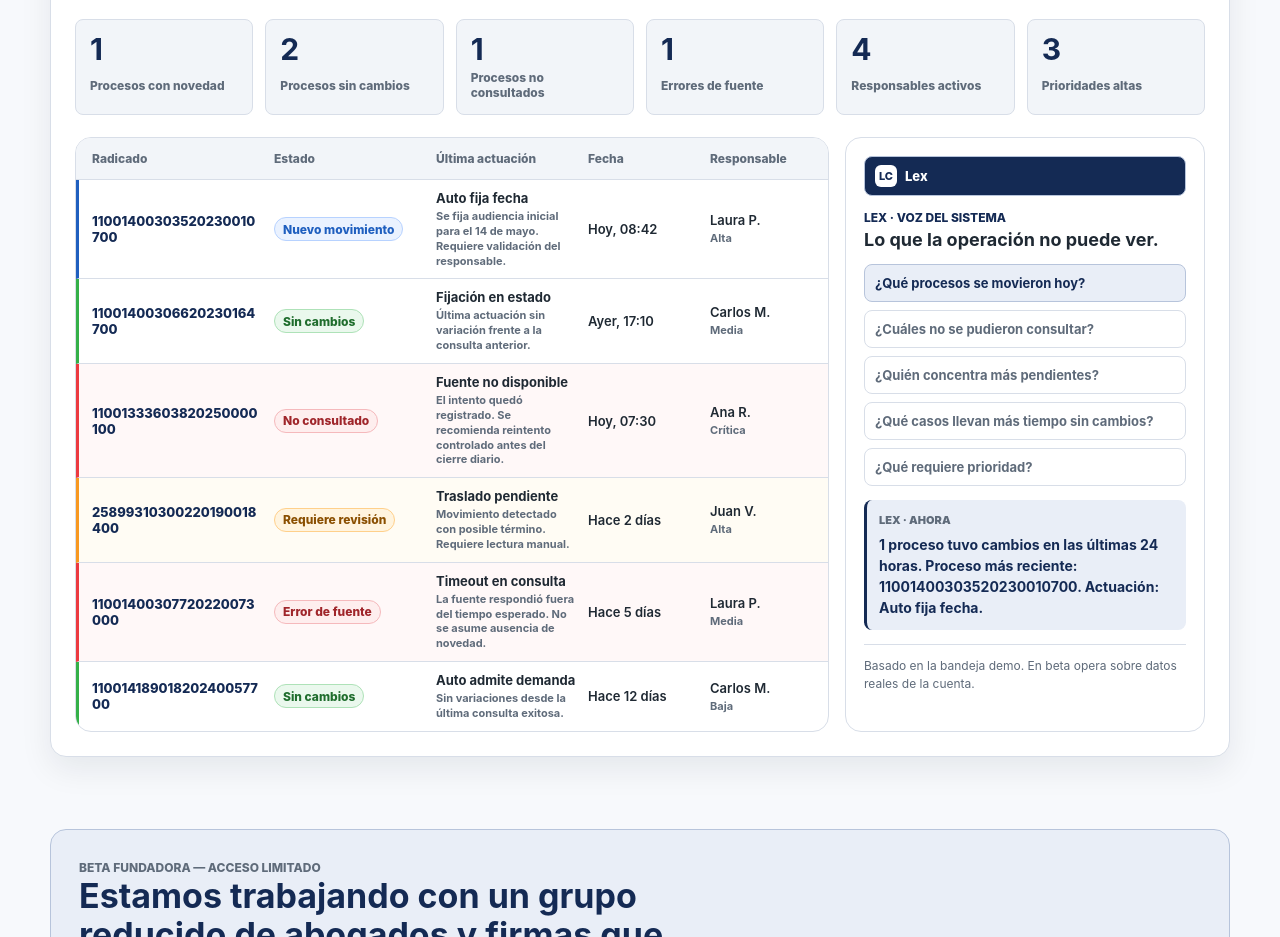
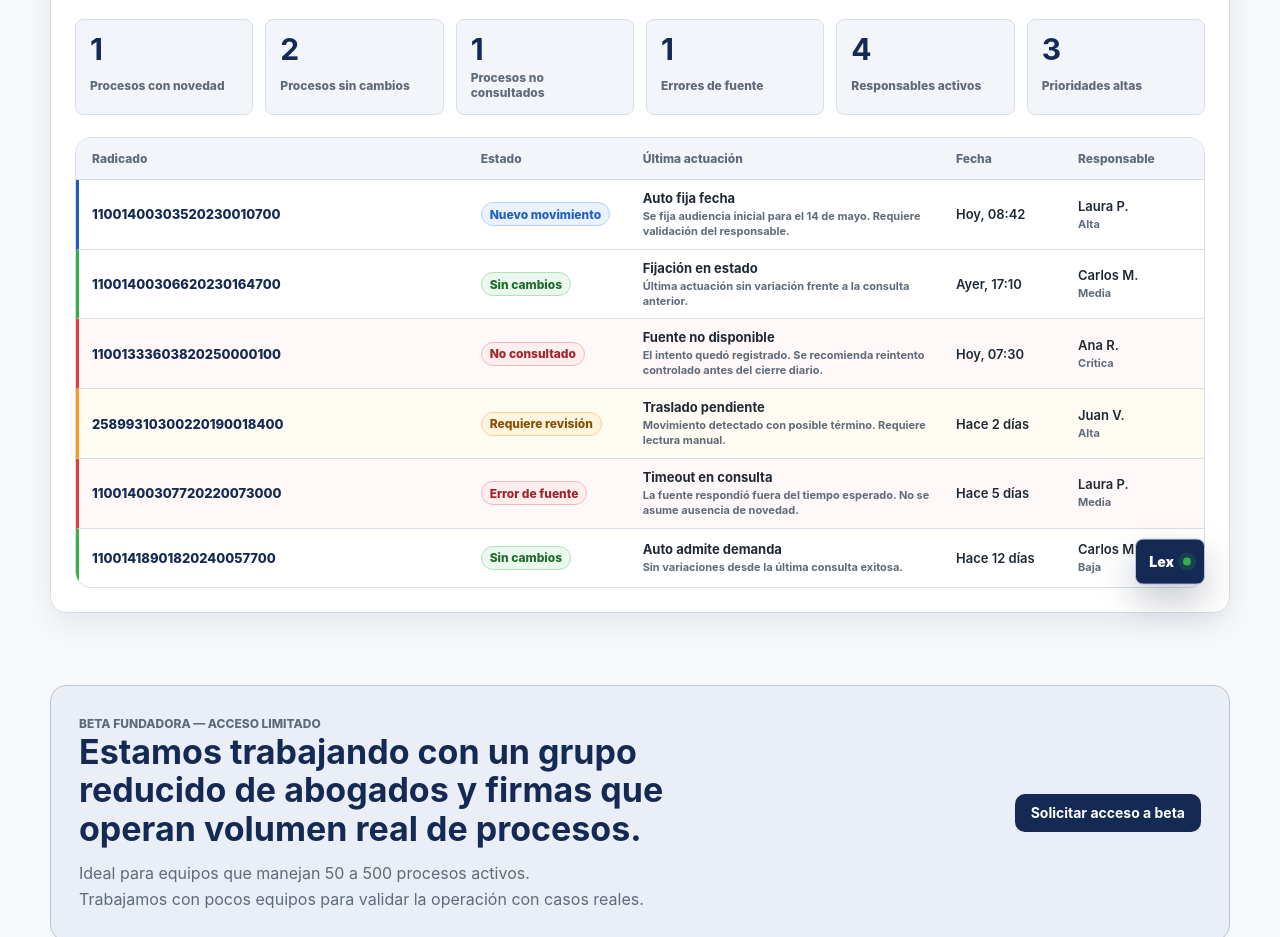
Before and after one commit to villalbajuan-maker/legal-tech, a React (Vite) app in the folder apps/web/: page / in a window 1280 px wide. Shown: the part 2680-3617 px from the top of the page. Built offline with nearby package versions, Linux system fonts and the light colour scheme.

Commit message:
Add floating Lex demo to landing

```diff
--- a/apps/web/src/main.tsx
+++ b/apps/web/src/main.tsx
@@ -1,4 +1,5 @@
-import { StrictMode, useMemo, useState } from "react";
+import { StrictMode, useEffect, useMemo, useRef, useState } from "react";
+import type { FormEvent } from "react";
 import { createRoot } from "react-dom/client";
 import logoUrl from "./assets/lexcontrol-logo.png";
 import "./styles.css";
@@ -34,6 +35,14 @@ type ProcessRow = {
 type OperationalFilter = "todos" | ProcessStatus;
 
 type TimeFilter = "24h" | "7d" | "30d" | "todos";
+
+type LexIntent = "movimientos" | "fallas" | "responsables" | "sin-cambios" | "prioridad" | "resumen";
+
+type LexMessage = {
+  id: number;
+  role: "user" | "lex";
+  content: string;
+};
 
 const diagnosticQuestions: DiagnosticQuestion[] = [
   {
@@ -236,11 +245,25 @@ function pluralize(count: number, singular: string, plural: string) {
   return count === 1 ? `${count} ${singular}` : `${count} ${plural}`;
 }
 
-function getCompanionAnswer(intent: string, rows: ProcessRow[]) {
+const lexPrompts: { label: string; value: LexIntent }[] = [
+  { label: "¿Qué procesos se movieron hoy?", value: "movimientos" },
+  { label: "¿Cuáles no se pudieron consultar?", value: "fallas" },
+  { label: "¿Quién concentra más pendientes?", value: "responsables" },
+  { label: "¿Qué casos llevan más tiempo sin cambios?", value: "sin-cambios" },
+  { label: "¿Qué requiere prioridad?", value: "prioridad" },
+  { label: "Resumen operativo", value: "resumen" },
+];
+
+function getLexAnswer(intent: LexIntent, rows: ProcessRow[]) {
   const movedToday = rows.filter((row) => row.statusType === "novedad" && row.minutesAgo <= 24 * 60);
   const failed = rows.filter((row) => row.statusType === "no-consultado" || row.statusType === "error-fuente");
   const stale = rows.filter((row) => row.statusType === "sin-cambios").sort((a, b) => b.minutesAgo - a.minutesAgo);
   const critical = rows.filter((row) => row.priority === "Crítica" || row.priority === "Alta");
+
+  if (intent === "resumen") {
+    const unchanged = rows.filter((row) => row.statusType === "sin-cambios");
+    return `${pluralize(rows.length, "proceso fue", "procesos fueron")} leídos en la bandeja demo. ${pluralize(movedToday.length, "proceso tuvo", "procesos tuvieron")} cambios en las últimas 24 horas. ${pluralize(failed.length, "proceso no pudo", "procesos no pudieron")} consultarse. ${pluralize(unchanged.length, "proceso permanece", "procesos permanecen")} sin cambios.`;
+  }
 
   if (intent === "movimientos") {
     return movedToday.length
@@ -278,6 +301,17 @@ function getCompanionAnswer(intent: string, rows: ProcessRow[]) {
   }
 
   return "Selecciona una consulta operativa.";
+}
+
+function inferLexIntent(text: string): LexIntent | null {
+  const value = text.toLowerCase();
+  if (value.includes("resumen") || value.includes("estado") || value.includes("operativo")) return "resumen";
+  if (value.includes("mov") || value.includes("cambio") || value.includes("novedad") || value.includes("actuacion")) return "movimientos";
+  if (value.includes("fall") || value.includes("error") || value.includes("fuente") || value.includes("consultar")) return "fallas";
+  if (value.includes("responsable") || value.includes("pendiente")) return "responsables";
+  if (value.includes("sin cambio") || value.includes("tiempo") || value.includes("quieto")) return "sin-cambios";
+  if (value.includes("prioridad") || value.includes("critico") || value.includes("alta")) return "prioridad";
+  return null;
 }
 
 function DiagnosticModal({
@@ -371,11 +405,19 @@ function App() {
   const [isDiagnosticOpen, setDiagnosticOpen] = useState(false);
   const [operationalFilter, setOperationalFilter] = useState<OperationalFilter>("todos");
   const [timeFilter, setTimeFilter] = useState<TimeFilter>("todos");
-  const [companionIntent, setCompanionIntent] = useState("movimientos");
-  const [isCompanionOpen, setCompanionOpen] = useState(true);
+  const [isLexOpen, setLexOpen] = useState(false);
+  const [lexInput, setLexInput] = useState("");
+  const [lexMessages, setLexMessages] = useState<LexMessage[]>([
+    {
+      id: 1,
+      role: "lex",
+      content:
+        "Bandeja demo activa. Se puede consultar movimientos, fallas, responsables, prioridad y procesos sin cambios.",
+    },
+  ]);
+  const lexMessagesRef = useRef<HTMLDivElement | null>(null);
   const rowsByTime = getRowsByTime(processRows, timeFilter);
   const visibleRows = getRowsByOperationalState(rowsByTime, operationalFilter);
-  const companionAnswer = getCompanionAnswer(companionIntent, rowsByTime);
   const summary = {
     novedades: rowsByTime.filter((row) => row.statusType === "novedad").length,
     sinCambios: rowsByTime.filter((row) => row.statusType === "sin-cambios").length,
@@ -396,13 +438,76 @@ function App() {
     { label: "30 días", value: "30d" },
     { label: "Todos", value: "todos" },
   ];
-  const companionPrompts = [
-    { label: "¿Qué procesos se movieron hoy?", value: "movimientos" },
-    { label: "¿Cuáles no se pudieron consultar?", value: "fallas" },
-    { label: "¿Quién concentra más pendientes?", value: "responsables" },
-    { label: "¿Qué casos llevan más tiempo sin cambios?", value: "sin-cambios" },
-    { label: "¿Qué requiere prioridad?", value: "prioridad" },
-  ];
+
+  useEffect(() => {
+    lexMessagesRef.current?.scrollTo({
+      top: lexMessagesRef.current.scrollHeight,
+      behavior: "smooth",
+    });
+  }, [lexMessages, isLexOpen]);
+
+  function applyLexIntent(intent: LexIntent) {
+    if (intent === "movimientos") {
+      setOperationalFilter("novedad");
+      setTimeFilter("24h");
+    }
+
+    if (intent === "fallas") {
+      setOperationalFilter("no-consultado");
+      setTimeFilter("todos");
+    }
+
+    if (intent === "sin-cambios") {
+      setOperationalFilter("sin-cambios");
+      setTimeFilter("todos");
+    }
+
+    if (intent === "prioridad" || intent === "responsables" || intent === "resumen") {
+      setOperationalFilter("todos");
+      setTimeFilter("todos");
+    }
+  }
+
+  function getRowsForLexIntent(intent: LexIntent) {
+    if (intent === "movimientos") return getRowsByTime(processRows, "24h");
+    return processRows;
+  }
+
+  function askLex(intent: LexIntent, question: string) {
+    setLexOpen(true);
+    applyLexIntent(intent);
+    const answer = getLexAnswer(intent, getRowsForLexIntent(intent));
+    setLexMessages((current) => [
+      ...current,
+      { id: current.length + 1, role: "user", content: question },
+      { id: current.length + 2, role: "lex", content: answer },
+    ]);
+  }
+
+  function submitLexQuestion(event: FormEvent<HTMLFormElement>) {
+    event.preventDefault();
+    const question = lexInput.trim();
+    if (!question) return;
+
+    const intent = inferLexIntent(question);
+    if (!intent) {
+      setLexMessages((current) => [
+        ...current,
+        { id: current.length + 1, role: "user", content: question },
+        {
+          id: current.length + 2,
+          role: "lex",
+          content:
+            "Consulta no disponible en la demo. Consultas activas: movimientos, fallas, responsables, prioridad, procesos sin cambios y resumen operativo.",
+        },
+      ]);
+      setLexInput("");
+      return;
+    }
+
+    askLex(intent, question);
+    setLexInput("");
+  }
 
   return (
     <main className="app">
@@ -567,11 +672,11 @@ function App() {
             <strong>{summary.errores}</strong>
             <span>Errores de fuente</span>
           </button>
-          <button type="button" onClick={() => setCompanionIntent("responsables")}>
+          <button type="button" onClick={() => askLex("responsables", "¿Quién concentra más pendientes?")}>
             <strong>{summary.responsables}</strong>
             <span>Responsables activos</span>
           </button>
-          <button type="button" onClick={() => setCompanionIntent("prioridad")}>
+          <button type="button" onClick={() => askLex("prioridad", "¿Qué requiere prioridad?")}>
             <strong>{rowsByTime.filter((row) => row.priority === "Alta" || row.priority === "Crítica").length}</strong>
             <span>Prioridades altas</span>
           </button>
@@ -607,45 +712,60 @@ function App() {
               </div>
             ) : null}
           </section>
+        </div>
 
-          <aside className={`companionPanel ${isCompanionOpen ? "open" : "closed"}`} aria-label="Companion operativo">
+        <div className="lexFloatingLayer" aria-live="polite">
           <button
-              className="companionToggle"
+            className="lexOrb"
             type="button"
-              onClick={() => setCompanionOpen((current) => !current)}
-              aria-expanded={isCompanionOpen}
+            onClick={() => setLexOpen((current) => !current)}
+            aria-expanded={isLexOpen}
+            aria-controls="lex-demo-panel"
           >
-              <span>LC</span>
-              Lex
+            <span>Lex</span>
+            <i />
           </button>
-            {isCompanionOpen ? (
-              <>
-                <div className="companionHeader">
+
+          {isLexOpen ? (
+            <section className="lexMiniModal" id="lex-demo-panel" aria-label="Lex demo conversacional">
+              <header className="lexModalHeader">
+                <div>
                   <span>Lex · voz del sistema</span>
-                  <strong>Lo que la operación no puede ver.</strong>
+                  <strong>Consulta esta bandeja demo.</strong>
                 </div>
-                <div className="promptList" aria-label="Preguntas sugeridas">
-                  {companionPrompts.map((prompt) => (
-                    <button
-                      type="button"
-                      className={companionIntent === prompt.value ? "active" : ""}
-                      key={prompt.value}
-                      onClick={() => setCompanionIntent(prompt.value)}
-                    >
+                <button type="button" onClick={() => setLexOpen(false)} aria-label="Cerrar Lex">
+                  Cerrar
+                </button>
+              </header>
+
+              <div className="lexMessages" ref={lexMessagesRef}>
+                {lexMessages.map((message) => (
+                  <article className={`lexMessage ${message.role}`} key={message.id}>
+                    <span>{message.role === "lex" ? "Lex" : "Usuario"}</span>
+                    <p>{message.content}</p>
+                  </article>
+                ))}
+              </div>
+
+              <div className="lexPromptRail" aria-label="Consultas sugeridas">
+                {lexPrompts.map((prompt) => (
+                  <button type="button" key={prompt.value} onClick={() => askLex(prompt.value, prompt.label)}>
                     {prompt.label}
                   </button>
                 ))}
               </div>
-                <div className="answer">
-                  <span>Lex · ahora</span>
-                  {companionAnswer}
-                </div>
-                <p className="companionFootnote">
-                  Basado en la bandeja demo. En beta opera sobre datos reales de la cuenta.
-                </p>
-              </>
+
+              <form className="lexInputBar" onSubmit={submitLexQuestion}>
+                <input
+                  value={lexInput}
+                  onChange={(event) => setLexInput(event.target.value)}
+                  placeholder="Pregunta por movimientos, fallas o responsables"
+                  aria-label="Pregunta para Lex"
+                />
+                <button type="submit">Enviar</button>
+              </form>
+            </section>
           ) : null}
-          </aside>
         </div>
       </section>
 
--- a/apps/web/src/styles.css
+++ b/apps/web/src/styles.css
@@ -453,6 +453,8 @@ h3 {
 }
 
 .controlSurface {
+  position: relative;
+  overflow: visible;
   border: 1px solid var(--border);
   border-radius: 16px;
   padding: 24px;
@@ -614,12 +616,11 @@ h3 {
 
 .workbench {
   display: grid;
-  grid-template-columns: minmax(0, 1fr) minmax(310px, 360px);
+  grid-template-columns: minmax(0, 1fr);
   gap: 16px;
 }
 
 .tablePanel,
-.companionPanel,
 .signal,
 .step,
 .signup {
@@ -738,121 +739,226 @@ h3 {
   color: var(--error-text);
 }
 
-.companionPanel {
+.emptyState {
+  padding: 22px;
+  color: var(--muted);
+  font-size: 13px;
+  font-weight: 750;
+}
+
+.lexFloatingLayer {
+  position: absolute;
+  right: 24px;
+  bottom: 24px;
+  z-index: 6;
+  display: grid;
+  justify-items: end;
+  pointer-events: none;
+}
+
+.lexOrb,
+.lexMiniModal {
+  pointer-events: auto;
+}
+
+.lexOrb {
+  position: relative;
+  display: inline-grid;
+  grid-template-columns: auto 8px;
+  align-items: center;
+  gap: 9px;
+  min-height: 46px;
+  border: 1px solid var(--brand-border);
+  border-radius: 8px;
+  padding: 10px 13px;
+  background: var(--brand);
+  color: #ffffff;
+  font-size: 14px;
+  font-weight: 900;
+  box-shadow: 0 12px 32px rgb(15 23 42 / 0.18);
+  animation: lex-breathe 2.4s ease-in-out infinite;
+}
+
+.lexOrb span {
+  letter-spacing: 0;
+}
+
+.lexOrb i {
+  width: 8px;
+  height: 8px;
+  border-radius: 999px;
+  background: var(--success);
+  box-shadow: 0 0 0 5px rgb(52 176 72 / 0.16);
+}
+
+.lexMiniModal {
+  position: absolute;
+  right: 0;
+  bottom: 62px;
+  display: grid;
+  grid-template-rows: auto minmax(180px, 1fr) auto auto;
+  width: min(430px, calc(100vw - 40px));
+  max-height: min(560px, calc(100vh - 120px));
+  overflow: hidden;
+  border: 1px solid var(--brand-border);
+  border-radius: 8px;
+  background: #ffffff;
+  box-shadow: 0 18px 48px rgb(15 23 42 / 0.22);
+}
+
+.lexModalHeader {
+  display: flex;
+  align-items: start;
+  justify-content: space-between;
+  gap: 16px;
+  border-bottom: 1px solid var(--border);
+  padding: 14px;
+  background: var(--surface-subtle);
+}
+
+.lexModalHeader span,
+.lexMessage span {
+  display: block;
+  color: var(--brand);
+  font-size: 11px;
+  font-weight: 900;
+  text-transform: uppercase;
+}
+
+.lexModalHeader strong {
+  display: block;
+  margin-top: 4px;
+  color: var(--text);
+  font-size: 16px;
+  line-height: 1.25;
+}
+
+.lexModalHeader button {
+  min-height: 30px;
+  border: 1px solid var(--border);
+  border-radius: 8px;
+  padding: 6px 9px;
+  background: #ffffff;
+  color: var(--muted);
+  font-size: 12px;
+  font-weight: 800;
+}
+
+.lexMessages {
   display: grid;
   align-content: start;
-  gap: 14px;
-  padding: 18px;
+  gap: 10px;
+  overflow-y: auto;
+  padding: 14px;
+  background: #ffffff;
 }
 
-.companionPanel.closed {
-  display: flex;
-  align-items: start;
-  justify-content: end;
-  min-height: 88px;
-  padding: 14px;
+.lexMessage {
+  display: grid;
+  gap: 5px;
+  max-width: 92%;
 }
 
-.companionToggle {
-  display: inline-flex;
-  align-items: center;
+.lexMessage p {
+  margin: 0;
+  border: 1px solid var(--border);
+  border-radius: 8px;
+  padding: 10px 11px;
+  color: var(--text);
+  font-size: 13px;
+  font-weight: 650;
+  line-height: 1.45;
+}
+
+.lexMessage.lex p {
+  border-left: 3px solid var(--brand);
+  background: var(--brand-soft);
+  color: var(--brand);
+}
+
+.lexMessage.user {
+  justify-self: end;
+}
+
+.lexMessage.user span {
+  color: var(--muted);
+  text-align: right;
+}
+
+.lexMessage.user p {
+  border-color: var(--brand-border);
+  background: var(--surface-subtle);
+}
+
+.lexPromptRail {
+  display: flex;
+  gap: 7px;
+  overflow-x: auto;
+  border-top: 1px solid var(--border);
+  padding: 10px 12px;
+  background: #ffffff;
+}
+
+.lexPromptRail button {
+  flex: 0 0 auto;
+  min-height: 30px;
+  border: 1px solid var(--border);
+  border-radius: 8px;
+  padding: 6px 10px;
+  background: #ffffff;
+  color: var(--muted);
+  font-size: 12px;
+  font-weight: 800;
+}
+
+.lexPromptRail button:hover {
+  border-color: var(--brand-border);
+  background: var(--brand-soft);
+  color: var(--brand);
+}
+
+.lexInputBar {
+  display: grid;
+  grid-template-columns: minmax(0, 1fr) auto;
   gap: 8px;
+  border-top: 1px solid var(--border);
+  padding: 12px;
+  background: var(--surface-subtle);
+}
+
+.lexInputBar input {
   min-height: 38px;
-  border: 1px solid var(--brand-border);
+  min-width: 0;
+  border: 1px solid var(--border);
   border-radius: 8px;
-  padding: 8px 10px;
+  padding: 9px 10px;
+  background: #ffffff;
+  color: var(--text);
+  font-size: 13px;
+}
+
+.lexInputBar button {
+  min-height: 38px;
+  border: 1px solid var(--brand);
+  border-radius: 8px;
+  padding: 9px 12px;
   background: var(--brand);
   color: #ffffff;
   font-size: 13px;
   font-weight: 850;
 }
 
-.companionToggle span {
-  display: inline-grid;
-  place-items: center;
-  width: 22px;
-  height: 22px;
-  border-radius: 6px;
-  background: #ffffff;
-  color: var(--brand);
-  font-size: 11px;
-}
+@keyframes lex-breathe {
+  0%,
+  100% {
+    transform: translateY(0);
+    box-shadow: 0 12px 32px rgb(15 23 42 / 0.18);
+  }
 
-.companionHeader span {
-  display: block;
-  color: var(--brand);
-  font-size: 12px;
-  font-weight: 800;
-  text-transform: uppercase;
-}
-
-.companionHeader strong {
-  display: block;
-  margin-top: 4px;
-  font-size: 18px;
-}
-
-.companionPanel p {
-  margin-bottom: 0;
-  color: var(--muted);
-  line-height: 1.5;
-}
-
-.promptList {
-  display: grid;
-  gap: 8px;
-}
-
-.promptList button {
-  min-height: 38px;
-  border: 1px solid var(--border);
-  border-radius: 8px;
-  padding: 9px 10px;
-  background: #ffffff;
-  color: var(--muted);
-  text-align: left;
-  font-size: 13px;
-  font-weight: 750;
-}
-
-.promptList button:hover,
-.promptList button.active {
-  border-color: var(--brand-border);
-  background: var(--brand-soft);
-  color: var(--brand);
-}
-
-.answer {
-  border-left: 3px solid var(--brand);
-  border-radius: 8px;
-  padding: 12px;
-  background: var(--brand-soft);
-  color: var(--brand);
-  font-size: 14px;
-  font-weight: 700;
-  line-height: 1.5;
-}
-
-.answer span {
-  display: block;
-  margin-bottom: 5px;
-  color: var(--muted);
-  font-size: 11px;
-  font-weight: 900;
-  text-transform: uppercase;
-}
-
-.companionFootnote {
-  border-top: 1px solid var(--border);
-  padding-top: 12px;
-  font-size: 12px;
-}
-
-.emptyState {
-  padding: 22px;
-  color: var(--muted);
-  font-size: 13px;
-  font-weight: 750;
+  50% {
+    transform: translateY(-4px);
+    box-shadow: 0 18px 38px rgb(15 23 42 / 0.24);
+  }
 }
 
 .valueSection,
@@ -1105,8 +1211,11 @@ h3 {
 .signup select:focus,
 .button:focus-visible,
 .filter:focus-visible,
-.promptList button:focus-visible,
-.companionToggle:focus-visible,
+.lexOrb:focus-visible,
+.lexModalHeader button:focus-visible,
+.lexPromptRail button:focus-visible,
+.lexInputBar input:focus,
+.lexInputBar button:focus-visible,
 .nav a:focus-visible,
 .navCta:focus-visible {
   outline: 2px solid var(--info);
@@ -1222,6 +1331,18 @@ h3 {
     padding: 16px;
   }
 
+  .lexFloatingLayer {
+    right: 12px;
+    bottom: 12px;
+  }
+
+  .lexMiniModal {
+    right: -4px;
+    bottom: 58px;
+    width: min(380px, calc(100vw - 24px));
+    max-height: min(560px, calc(100vh - 96px));
+  }
+
   .summaryGrid,
   .stateGrid,
   .solutionGrid,
```
Also changed, not shown: 2 other files (tests, documents, lock files or other folders). Lines whose indentation alone changed are shown as unchanged.
